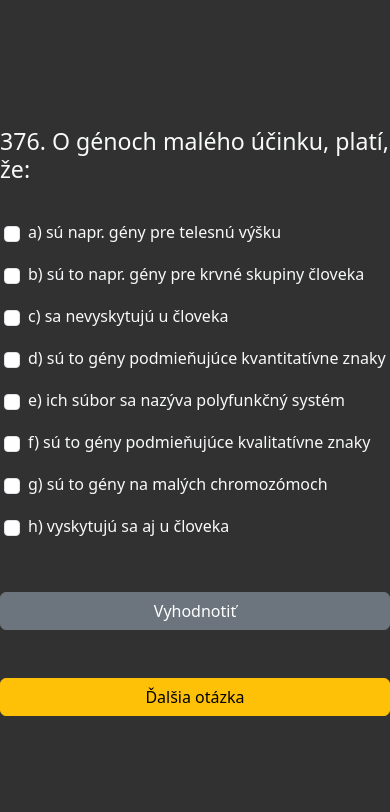
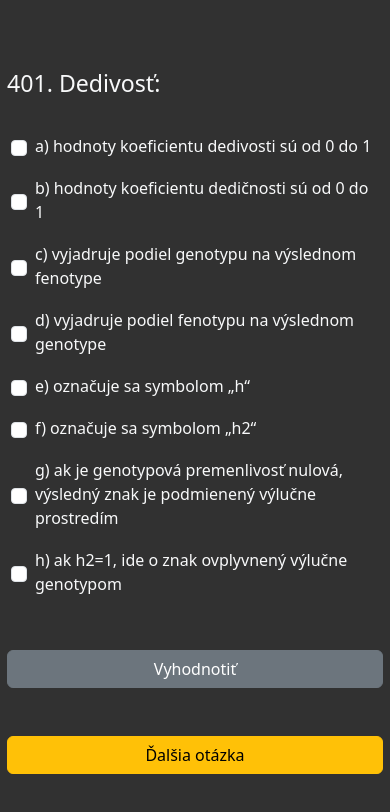
Before and after one commit to demoMedTest/demoMTest, a React (Vite) app: page / in a window 390 px wide. Shown: the top 812 px of the page. Built offline with nearby package versions, Linux system fonts and the light colour scheme.

Commit message:
fixed width + some quest

```diff
--- a/src/App.css
+++ b/src/App.css
@@ -1,3 +1,7 @@
+.mainContainer{
+  max-width: 800px;
+}
+
 .checkBoxLarge {
   height: 20px !important;
   width: 20px !important;
@@ -9,7 +13,7 @@
 
 .hvrOption:hover {
   cursor: pointer;
-  background-color: rgb(138, 138, 138);
+  background-color: rgb(202, 201, 201);
 }
 
 .hvrOpt:hover{
@@ -19,3 +23,9 @@
   float: left;
   margin-left: 0 !important; /* Táto hodnota spôsobuje posunutie checkboxu */
 }
+
+@media (max-width: 768px) { /* Bootstrap breakpoint pre mobily */
+  .mainContainer {
+    margin: auto 7px;
+    }
+}
--- a/src/components/Question.jsx
+++ b/src/components/Question.jsx
@@ -1,7 +1,7 @@
 import React, { useState, useEffect } from "react";
 
 export default function Question() {
-  const [currentQuestionIndex, setCurrentQuestionIndex] = useState(375); // Index aktuálnej otázky
+  const [currentQuestionIndex, setCurrentQuestionIndex] = useState(400); // Index aktuálnej otázky
   const [answers, setAnswers] = useState({}); // Načítané odpovede
   const [questions, setQuestions] = useState([]); // Načítané otázky
   const [selectedOptions, setSelectedOptions] = useState({}); // Vybrané checkboxy
```
Also changed, not shown: public/assets/B_otazky.txt.
